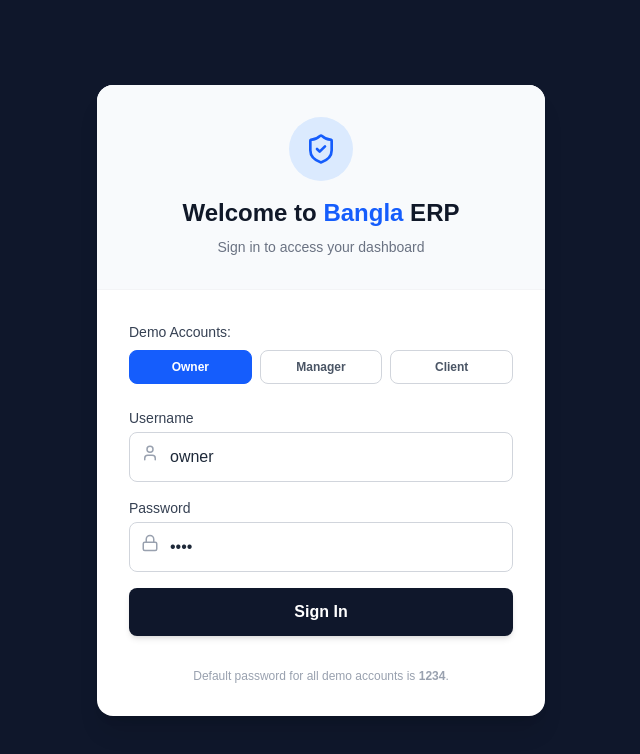
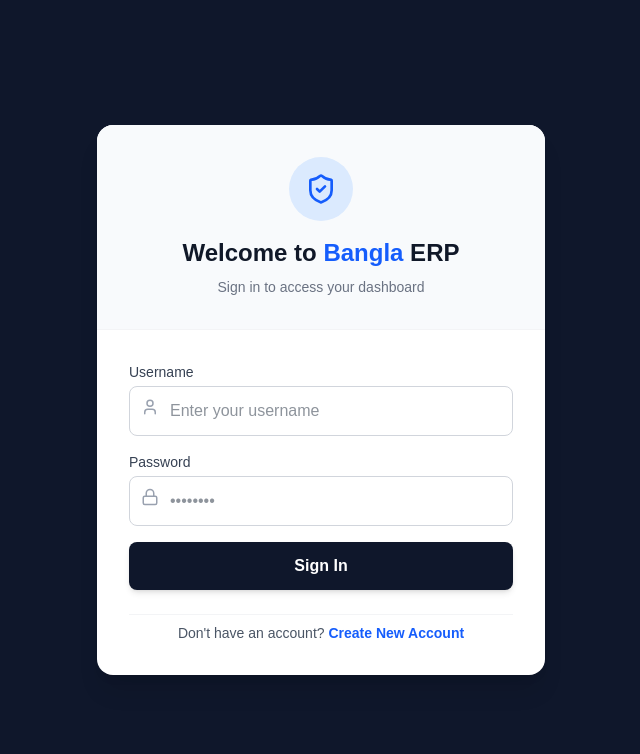
Before and after one commit to kayes147/bangla-erp, a Next.js app: page /login in a window 1280 px wide. Shown: the top 754 px of the page, without its empty margins (319-959 px from the left). Built offline with nearby package versions, Linux system fonts and the light colour scheme.

Commit message:
Remove demo accounts from login page and add Create Account link

```diff
--- a/src/app/login/page.tsx
+++ b/src/app/login/page.tsx
@@ -5,8 +5,8 @@ import { signIn } from "next-auth/react";
 import { Lock, User, ShieldCheck } from "lucide-react";
 
 export default function Login() {
-  const [role, setRole] = useState("owner");
-  const [password, setPassword] = useState("1234");
+  const [role, setRole] = useState("");
+  const [password, setPassword] = useState("");
   const [error, setError] = useState("");
   const router = useRouter();
 
@@ -45,31 +45,6 @@ export default function Login() {
             </div>
           )}
 
-          {/* Quick Select for Testing */}
-          <div>
-            <label className="block text-sm font-medium text-gray-700 mb-2">Demo Accounts:</label>
-            <div className="grid grid-cols-3 gap-2">
-              <button
-                onClick={() => setRole("owner")}
-                className={`py-2 px-3 text-xs font-bold rounded-lg border transition-colors ${role === "owner" ? "bg-blue-600 text-white border-blue-600" : "bg-white text-gray-600 border-gray-300 hover:bg-gray-50"}`}
-              >
-                Owner
-              </button>
-              <button
-                onClick={() => setRole("manager")}
-                className={`py-2 px-3 text-xs font-bold rounded-lg border transition-colors ${role === "manager" ? "bg-emerald-600 text-white border-emerald-600" : "bg-white text-gray-600 border-gray-300 hover:bg-gray-50"}`}
-              >
-                Manager
-              </button>
-              <button
-                onClick={() => setRole("client")}
-                className={`py-2 px-3 text-xs font-bold rounded-lg border transition-colors ${role === "client" ? "bg-orange-600 text-white border-orange-600" : "bg-white text-gray-600 border-gray-300 hover:bg-gray-50"}`}
-              >
-                Client
-              </button>
-            </div>
-          </div>
-
           <form onSubmit={handleLogin} className="space-y-4">
             <div>
               <label className="block text-sm font-medium text-gray-700 mb-1">Username</label>
@@ -78,6 +53,7 @@ export default function Login() {
                   type="text"
                   value={role}
                   onChange={(e) => setRole(e.target.value)}
+                  placeholder="Enter your username"
                   className="w-full pl-10 pr-4 py-3 border border-gray-300 rounded-lg outline-none focus:ring-2 focus:ring-blue-500 bg-white text-gray-800 font-medium"
                 />
                 <User className="absolute left-3 top-3 text-gray-400" size={18} />
@@ -91,6 +67,7 @@ export default function Login() {
                   type="password"
                   value={password}
                   onChange={(e) => setPassword(e.target.value)}
+                  placeholder="••••••••"
                   className="w-full pl-10 pr-4 py-3 border border-gray-300 rounded-lg outline-none focus:ring-2 focus:ring-blue-500 bg-white text-gray-800 font-medium"
                 />
                 <Lock className="absolute left-3 top-3 text-gray-400" size={18} />
@@ -102,9 +79,14 @@ export default function Login() {
             </button>
           </form>
 
-          <p className="text-xs text-center text-gray-400 pt-2">
-            Default password for all demo accounts is <span className="font-bold">1234</span>.
-          </p>
+          <div className="text-center pt-2 border-t border-gray-100">
+            <p className="text-sm text-gray-600">
+              Don't have an account?{" "}
+              <a href="/register" className="font-bold text-blue-600 hover:text-blue-800 transition-colors">
+                Create New Account
+              </a>
+            </p>
+          </div>
         </div>
       </div>
     </div>
```
